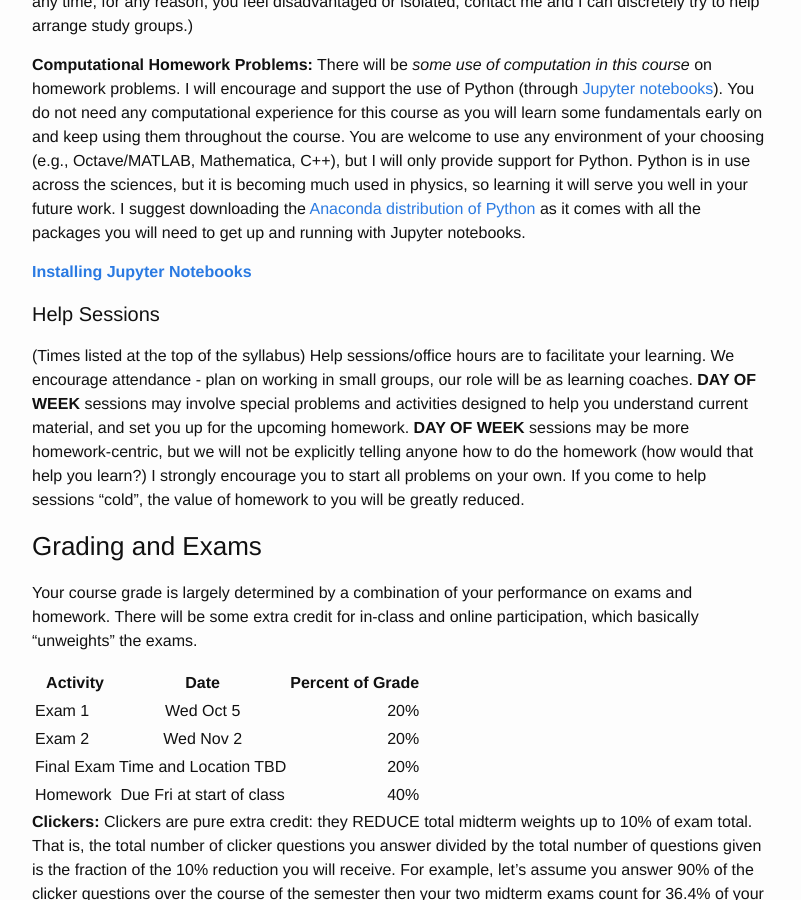
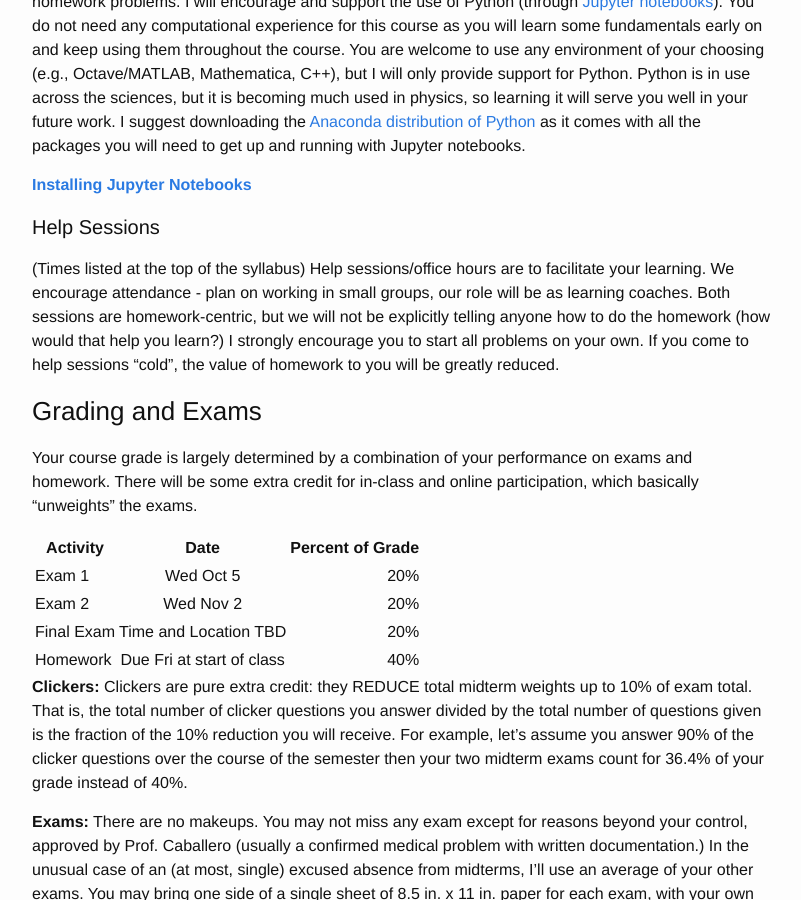
Before and after one commit to dannycab/phy481msu, a Jekyll site: the page built from syllabus.md, in a window 1280 px wide and 900 px high, scrolled down 2193 px. Shown: the whole window, without its empty margins (238-1039 px from the left). Built offline with Jekyll 4.4.1, drawn with Linux system fonts in a browser that asks for light colours; some of the changed text lies outside the part shown.

Commit message:
updated syllabus

```diff
--- a/syllabus.md
+++ b/syllabus.md
@@ -60,12 +60,6 @@
 2.  An "iClicker", available at the bookstore, will be used
     every lecture.
 
-There will be a copy of Griffiths on reserve in the library, along with
-several other good texts including the "Feynman Lectures in Physics"
-(Vol II is all about E&M, and is wonderful reading), and Pollack and
-Stump, "Electromagnetism". This is at Griffith's level, but a little
-more mathematical/formal.
-
 ### Course Activities
 
 #### Readings
@@ -123,16 +117,7 @@
 
 #### Help Sessions
 
-(Times listed at the top of the syllabus) Help sessions/office hours are
-to facilitate your learning. We encourage attendance - plan on working
-in small groups, our role will be as learning coaches. **DAY OF WEEK**
-sessions may involve special problems and activities designed to help
-you understand current material, and set you up for the upcoming
-homework. **DAY OF WEEK** sessions may be more homework-centric, but we
-will not be explicitly telling anyone how to do the homework (how would
-that help you learn?) I strongly encourage you to start all problems on
-your own. If you come to help sessions "cold", the value of homework to
-you will be greatly reduced.
+(Times listed at the top of the syllabus) Help sessions/office hours are to facilitate your learning. We encourage attendance - plan on working in small groups, our role will be as learning coaches. Both sessions are homework-centric, but we will not be explicitly telling anyone how to do the homework (how would that help you learn?) I strongly encourage you to start all problems on your own. If you come to help sessions "cold", the value of homework to you will be greatly reduced.
 
 ### Grading and Exams
 
```
